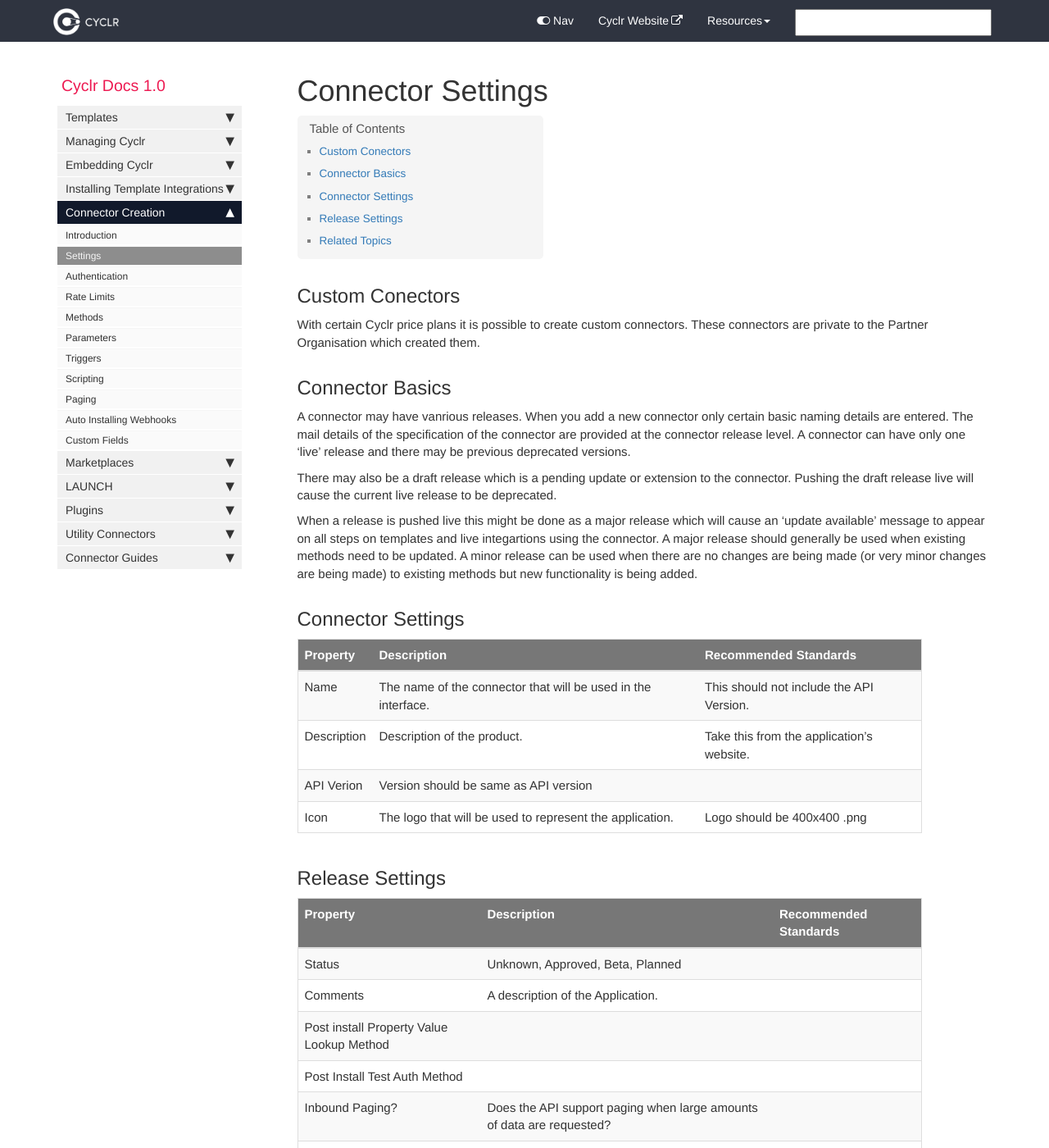
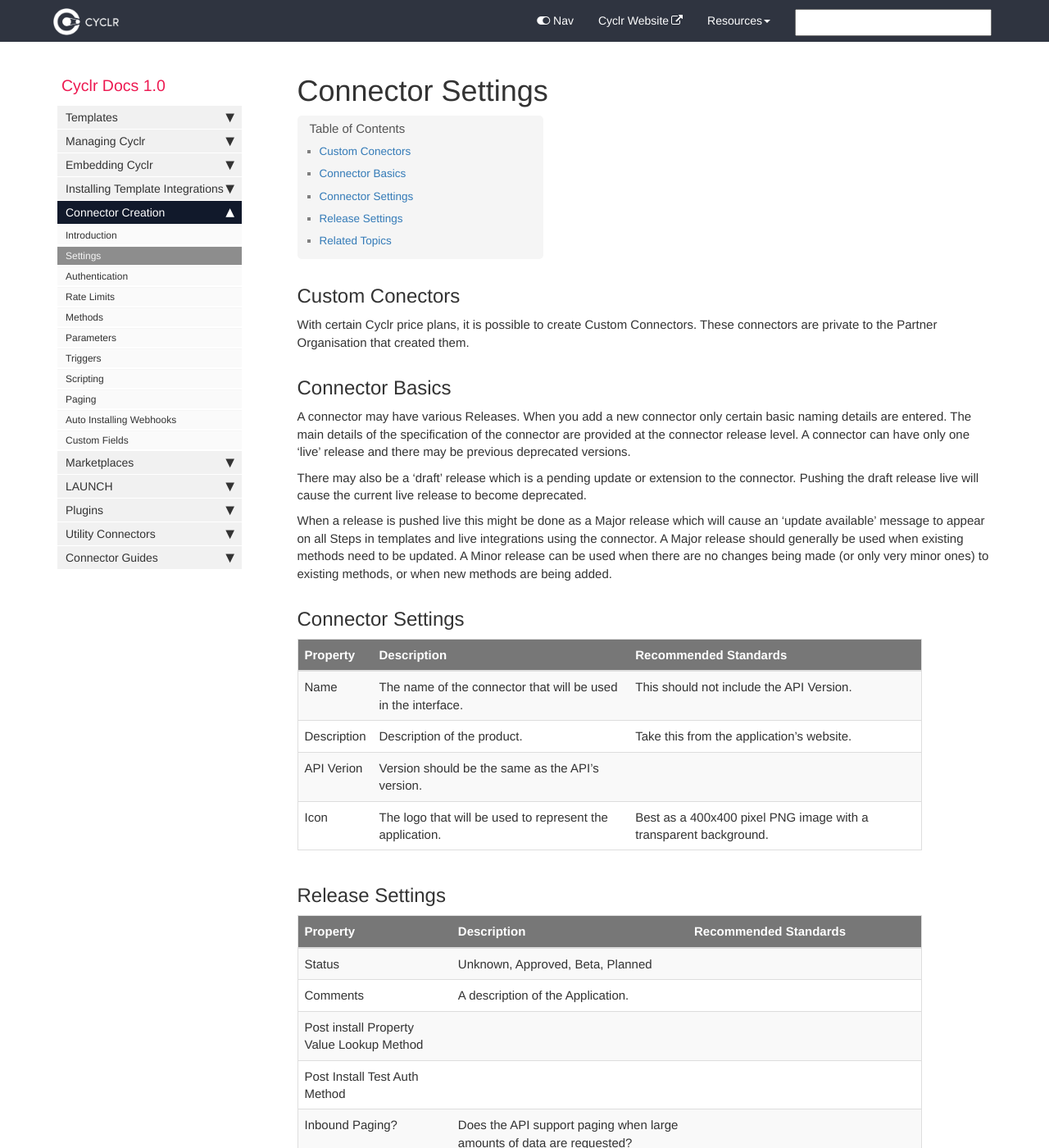
Before and after one commit to sneakysneak/docs, a Jekyll site: the page built from pages/custom-connectors/02-settings.md, in a window 1280 px wide and 1400 px high. Shown: the whole window at 82% size. Built offline with Jekyll 4.4.1, drawn with Linux system fonts in a browser that asks for light colours; nearby versions of some CDN libraries; comment, search, counter and statistics services are not loaded; some of the changed text lies outside the part shown.

Commit message:
Minor changes

```diff
--- a/pages/custom-connectors/02-settings.md
+++ b/pages/custom-connectors/02-settings.md
@@ -7,15 +7,15 @@ tags: [connector-creation]
 
 ## Custom Conectors
 
-With certain Cyclr price plans it is possible to create custom connectors.  These connectors are private to the Partner Organisation which created them.
+With certain Cyclr price plans, it is possible to create Custom Connectors.  These connectors are private to the Partner Organisation that created them.
 
 ## Connector Basics
 
-A connector may have vanrious releases.  When you add a new connector only certain basic naming details are entered.  The mail details of the specification of the connector are provided at the connector release level.  A connector can have only one 'live' release and there may be previous deprecated versions.
+A connector may have various Releases.  When you add a new connector only certain basic naming details are entered.  The main details of the specification of the connector are provided at the connector release level.  A connector can have only one 'live' release and there may be previous deprecated versions.
 
-There may also be a draft release which is a pending update or extension to the connector. Pushing the draft release live will cause the current live release to be deprecated.
+There may also be a 'draft' release which is a pending update or extension to the connector. Pushing the draft release live will cause the current live release to become deprecated.
 
-When a release is pushed live this might be done as a major release which will cause an 'update available' message to appear on all steps on templates and live integartions using the connector.  A major release should generally be used when existing methods need to be updated.  A minor release can be used when there are no changes are being made (or very minor changes are being made) to existing methods but new functionality is being added.
+When a release is pushed live this might be done as a Major release which will cause an 'update available' message to appear on all Steps in templates and live integrations using the connector.  A Major release should generally be used when existing methods need to be updated.  A Minor release can be used when there are no changes being made (or only very minor ones) to existing methods, or when new methods are being added.
 
 ## Connector Settings
 
@@ -23,8 +23,8 @@ When a release is pushed live this might be done as a major release which will c
 | --- | --- | --- |
 | Name | The name of the connector that will be used in the interface. | This should not include the API Version. |
 | Description | Description of the product. | Take this from the application's website. |
-| API Verion | Version should be same as API version| |
-| Icon | The logo that will be used to represent the application. | Logo should be 400x400 .png |
+| API Verion | Version should be the same as the API's version.| |
+| Icon | The logo that will be used to represent the application. | Best as a 400x400 pixel PNG image with a transparent background. |
 
 ## Release Settings
 
@@ -38,7 +38,7 @@ When a release is pushed live this might be done as a major release which will c
 | Inbound Page Size | If inbound paging is supported, provide the default page size. | |
 | Outbound Page Size | If outbound paging is supported, provide the default page size. | |
 | User Singular Partner Webhook URL? | | |
-| Icon | The logo that will be used to represent the application. | Logo should be 400x400 .png |
+| Icon | The logo that will be used to represent the application. | Best as a 400x400 pixel PNG image with a transparent background. |
 
 ## Related Topics
 
```
